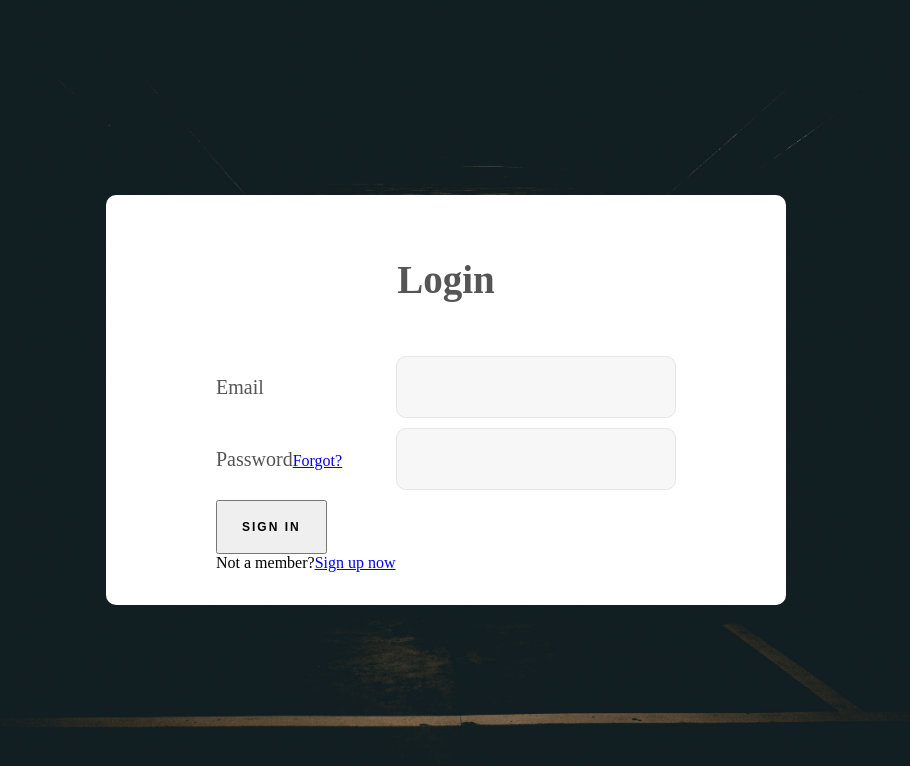
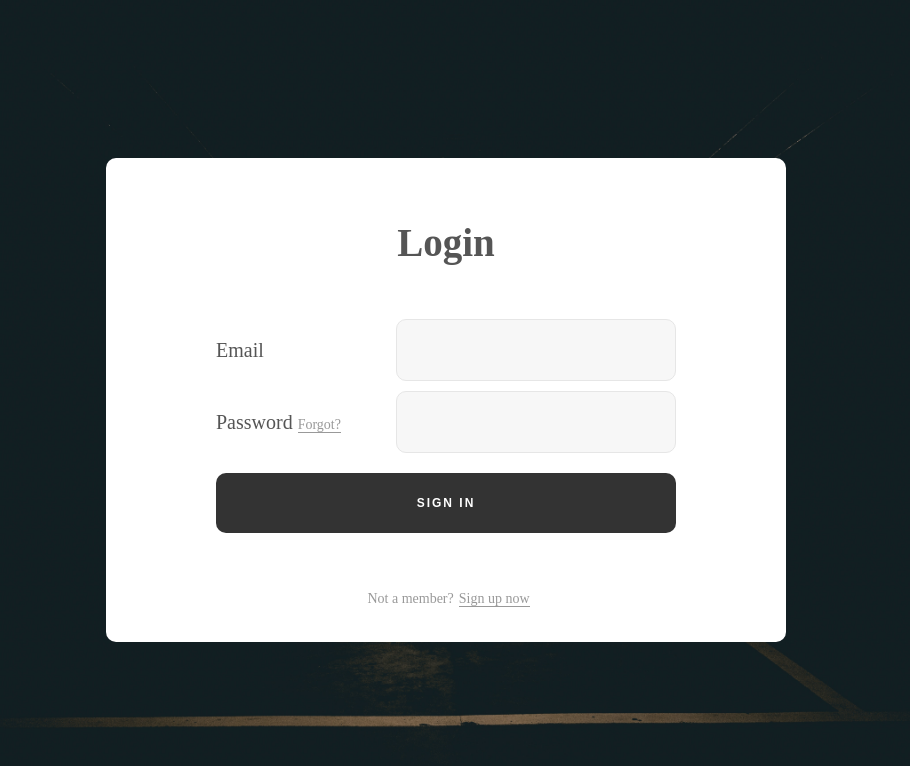
Before and after one commit to Tanuj-Choudhary/stream-polls, a React (Create React App) app: page /login in a window 1280 px wide. Shown: the top 766 px of the page, without its empty margins (194-1104 px from the left). Built offline with nearby package versions, Linux system fonts and the light colour scheme.

Commit message:
Added more styles to login view

```diff
--- a/src/components/login/LoginView.css
+++ b/src/components/login/LoginView.css
@@ -6,3 +6,41 @@
   justify-content: center;
   align-items: center;
 }
+
+/*Button*/
+.action-btn {
+  height: 60px;
+  width: 100%;
+  margin-top: 10px;
+  padding-top: 0 20px;
+  background-color: #333333;
+  border-radius: 10px;
+  font-size: 16px;
+  color: #fff;
+  line-height: 1.2;
+  border: none;
+}
+
+.action-btn:hover {
+  cursor: pointer;
+}
+
+/****Footer****/
+.footer {
+  padding-top: 55px;
+  text-align: center;
+}
+
+/****Footer text ****/
+.text-2 {
+  margin-left: 5px;
+  font-size: 14px;
+  color: #999999;
+  line-height: 1.5;
+  text-decoration: none;
+}
+
+/****Border****/
+.bb-1 {
+  border-bottom: 1px solid #999999;
+}
```
